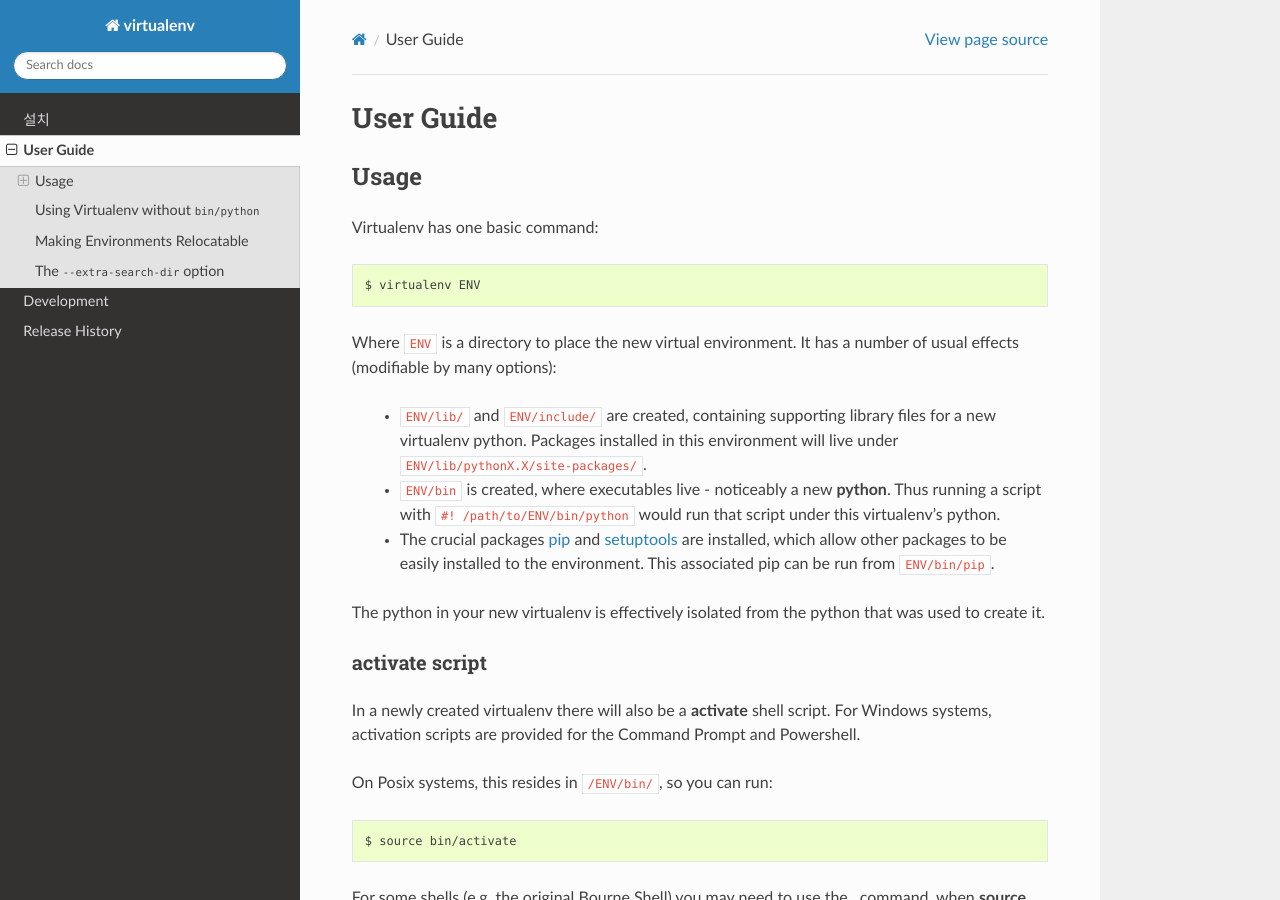
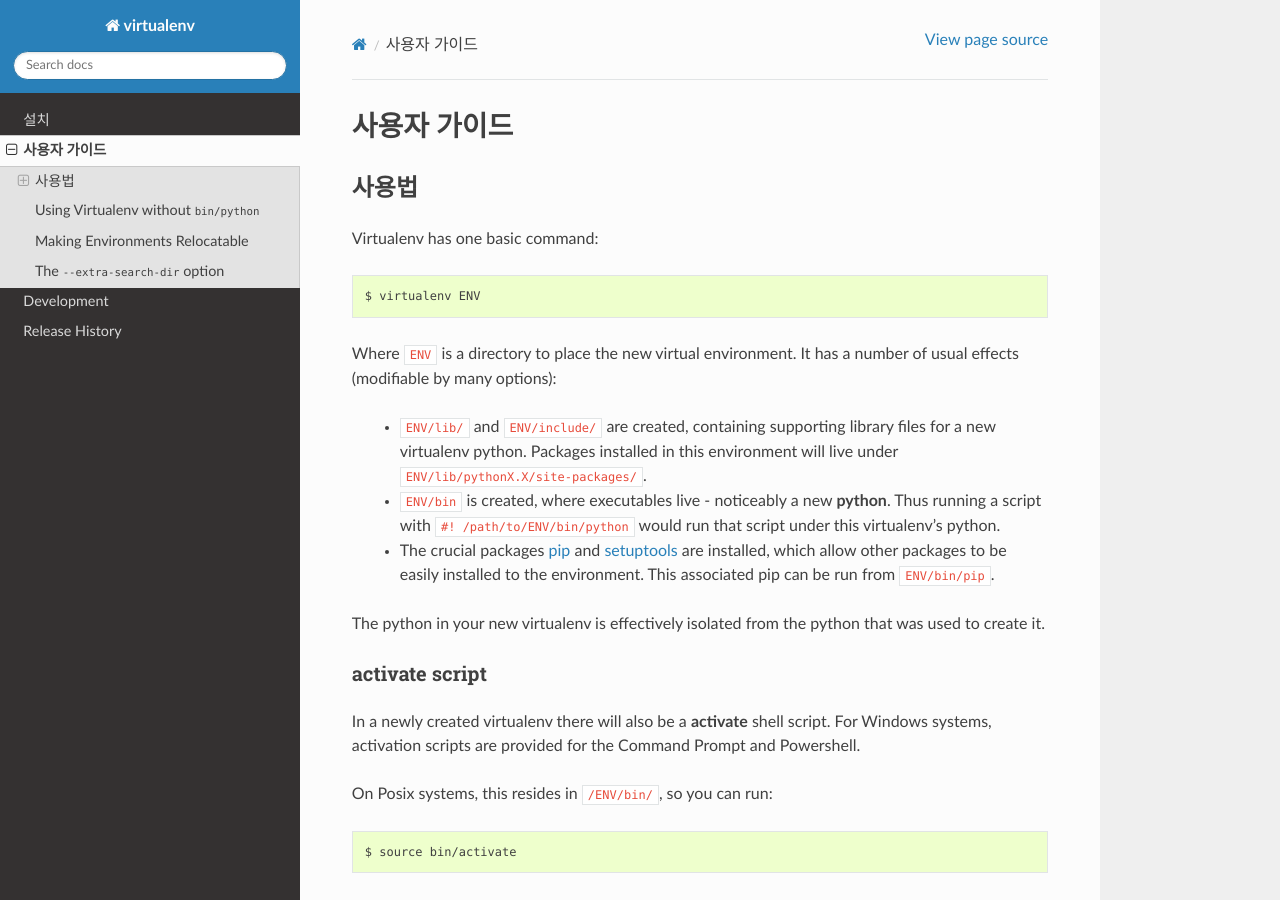
Before and after one commit to ShaunPark/virtualenv_doc_kr, a Sphinx documentation site: the page built from docs/userguide.rst, in a window 1280 px wide and 900 px high. Built offline with Sphinx 7.4.7 and the Read the Docs theme 2.0.0, drawn with Linux system fonts in a browser that asks for light colours; the version number could not be read and is left out.

Commit message:
Update userguide.rst

```diff
--- a/docs/userguide.rst
+++ b/docs/userguide.rst
@@ -1,9 +1,9 @@
-User Guide
-==========
+사용자 가이드
+=============
 
 
-Usage
------
+사용법
+------
 
 Virtualenv has one basic command::
 
```
